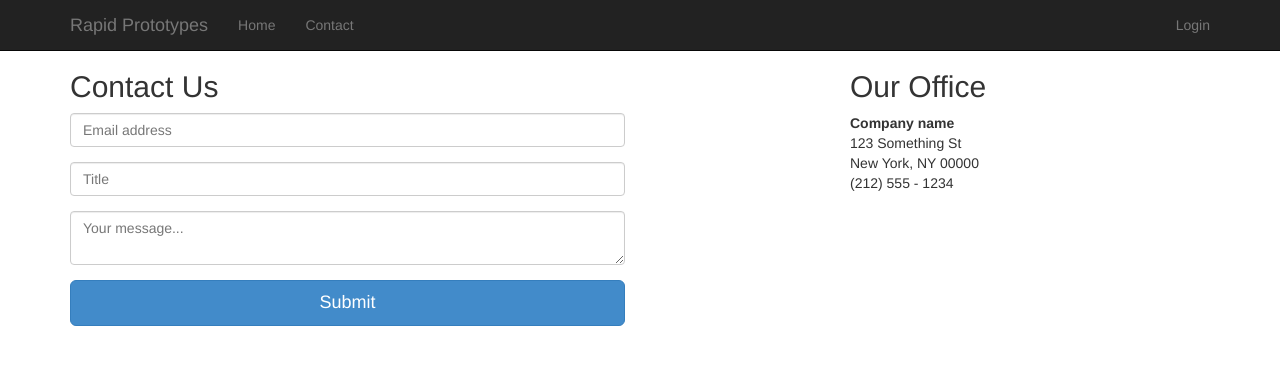
After one commit to Rochabrunos/LightweightDjango, a Django app: template Chapter 03 - Building a Static Site Generator/sitebuilder/templates/contact.html in a window 1280 px wide. The commit adds this page. Shown: the top 365 px of the page. Run offline with Django 3.2, Linux system fonts and the light colour scheme; the template is opened without the code that fills it, so the values that code supplies are empty; some libraries are stand-ins or nearby versions.

Commit message:
Chapter 03: added contact and login page as well as correct the target of the links in the navigation bar

```diff
--- a/Chapter 03 - Building a Static Site Generator/sitebuilder/templates/base.html
+++ b/Chapter 03 - Building a Static Site Generator/sitebuilder/templates/base.html
@@ -29,7 +29,7 @@
                                 <a href="/">Home</a>
                             </li>
                             <li {% if slug == 'contact' %} class="active"{% endif %}>
-                                <a href="/">Home</a>
+                                <a href="{% url 'page' 'contact'%}">Contact</a>
                             </li>
                         </ul>
                         <ul class="nav navbar-nav navbar-right">
@@ -42,13 +42,6 @@
             </div>
         {% endblock %}
         {% block content %} {% endblock %}
-        {% block footer %}
-            <footer>
-                <div class="container">
-                    <p>&copy; Your Company {% now 'Y' %}</p>
-                </div>
-            </footer>
-        {% endblock %}
         <script src="{% static 'js/jquery.min.js' %}"></script>
         <script src="{% static 'js/bootstrap.min.js' %}"></script>
     </body>
--- /dev/null
+++ b/Chapter 03 - Building a Static Site Generator/sitebuilder/templates/contact.html
@@ -0,0 +1,31 @@
+{% extends 'base.html' %}
+{% block content %}
+    <div class="container">
+        <div class="row">
+            <form class="form-contact col-md-6" role="form">
+                <h2>Contact Us</h2>
+                <div class="form-group">
+                    <input type="email" class="form-control" placeholder="Email address" required="">
+                </div>
+                <div class="form-group">
+                    <input type="text" class="form-control" placeholder="Title" required="">
+                </div>
+                <div class="form-group">
+                    <textarea class="form-control" required="" placeholder="Your message..."></textarea>
+                </div>
+                <div class="form-group">
+                    <button class="btn btn-lg btn-primary btn-block" type="submit">Submit</button>
+                </div>
+            </form>
+            <div class="col-md-4 col-md-offset-2">
+                <h2>Our Office</h2>
+                <address>
+                    <strong>Company name</strong><br>
+                    123 Something St<br>
+                    New York, NY 00000<br>
+                    (212) 555 - 1234
+                </address>
+            </div>
+        </div>
+    </div>
+{% endblock %}
--- a/Chapter 03 - Building a Static Site Generator/sitebuilder/templates/page.html
+++ b/Chapter 03 - Building a Static Site Generator/sitebuilder/templates/page.html
@@ -1,4 +1,4 @@
-{% extends 'base.html' %}
+{% extends "base.html" %}
 {% block title %}{{block.super}}-{{ slug|capfirst }}{% endblock %}
 {% comment %} slugify filter converts any of the slugs generated by our pages to a lowercase value and make consistent ID values {% endcomment %}
 {% block body-id %}{{ slug|slugify }}{% endblock%}
--- a/Chapter 03 - Building a Static Site Generator/sitebuilder/views.py
+++ b/Chapter 03 - Building a Static Site Generator/sitebuilder/views.py
@@ -10,10 +10,13 @@ def get_page_or_404(name):
     try:
         # safe_join returns the template's filename, absolute version of the final path
         file_path = safe_join(settings.SITE_PAGES_DIRECTORY, name)
+        if not os.path.exists(file_path):
+            file_path = safe_join(os.path.dirname(__file__), "templates", name)
     except ValueError:
         raise Http404('Page Not Found')
     else:
         if not os.path.exists(file_path):
+            print("Parei aqui", file_path)
             raise Http404('Page Not Found')
     # Opens each file and instanciate a new Django template object
     with open(file_path, 'r') as f:
```
Also changed, not shown: Chapter 03 - Building a Static Site Generator/pages/index.html (renamed from Chapter 03 - Building a Static Site Generator/sitebuilder/pages/index.html, +6 -1 lines), Chapter 03 - Building a Static Site Generator/prototypes.py (+4 -13 lines), Chapter 03 - Building a Static Site Generator/sitebuilder/templates/login.html (added, +19 -0 lines).
